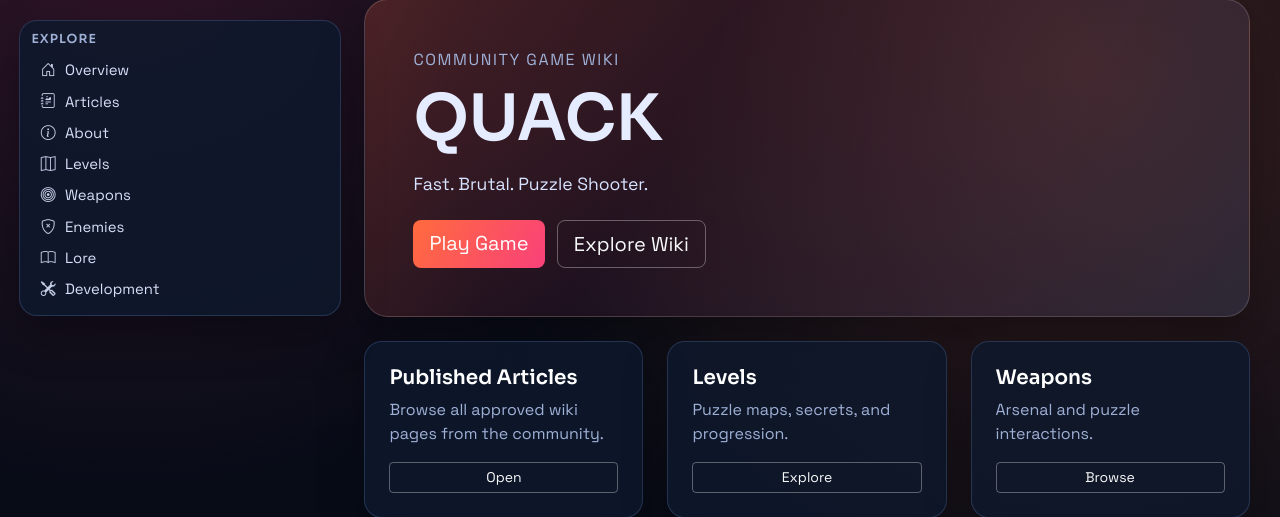
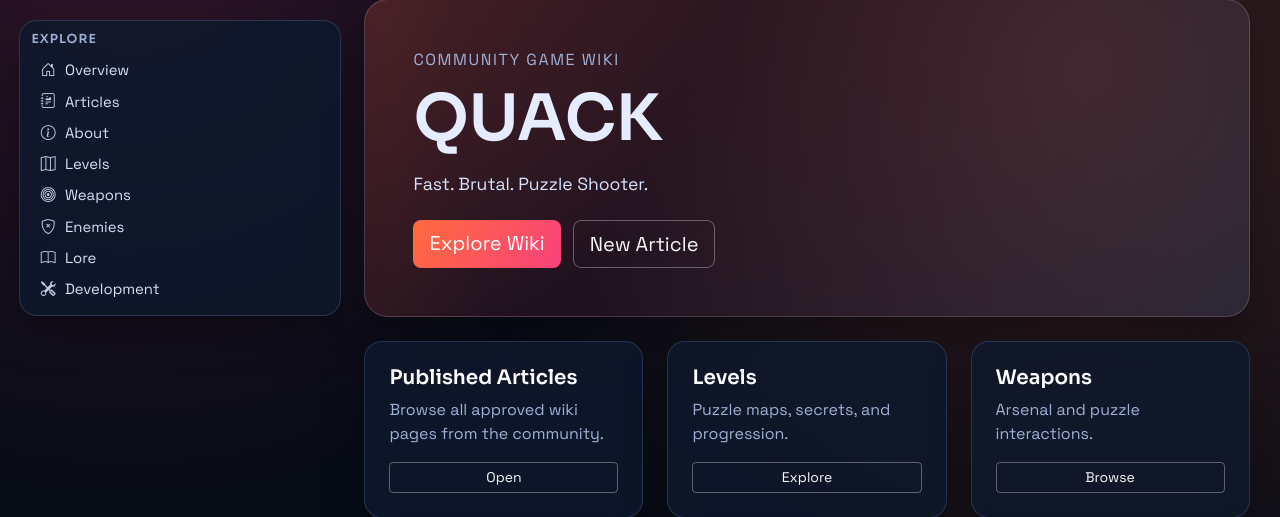
Before and after one commit to KlunnyS/Quack_wiki, a Flask app: page / in a window 1280 px wide. Shown: the part 95-612 px from the top of the page. Run offline with Flask 3, Linux system fonts and the light colour scheme.

Commit message:
added more user article creation

```diff
--- a/main.py
+++ b/main.py
@@ -193,7 +193,7 @@ def can_edit_article(article_obj: Article) -> bool:
         return False
     if current_user.role in ['admin', 'writer']:
         return True
-    return False
+    return article_obj.author == current_user.username
 
 
 def parse_infobox_data(raw_data: str):
@@ -417,9 +417,11 @@ def edit_article(article_id):
             article_obj.status = 'pending'
             article_obj.approved_by = None
             article_obj.approved_at = None
+            flash('Article updated and sent for approval.', 'info')
+        else:
+            flash('Article updated successfully.', 'success')
 
         db.session.commit()
-        flash('Article updated successfully.', 'success')
         return redirect(article_public_url(article_obj))
 
     return render_template('create_article.html', form=form, is_edit=True, article=article_obj)
--- a/templates/_base.html
+++ b/templates/_base.html
@@ -11,6 +11,7 @@
     {% block head %}{% endblock %}
 </head>
 <body>
+    {% from "partials/tag_link.html" import tag_article_link %}
     {% include "partials/navbar.html" %}
 
     <div class="flash-container">
--- a/templates/index.html
+++ b/templates/index.html
@@ -1,4 +1,5 @@
 {% extends "_base.html" %}
+{% from "partials/tag_link.html" import tag_article_link %}
 
 {% block title %}Home - Quack Wiki{% endblock %}
 
@@ -8,8 +9,8 @@
     <h1>QUACK</h1>
     <p class="hero-subtitle">Fast. Brutal. Puzzle Shooter.</p>
     <div class="hero-actions">
-        <a href="/play" class="btn btn-brand btn-lg">Play Game</a>
-        <a href="{{ url_for('articles') }}" class="btn btn-outline-light btn-lg">Explore Wiki</a>
+        <a href="{{ url_for('articles') }}" class="btn btn-brand btn-lg">Explore Wiki</a>
+        <a href="{{ url_for('create_article') }}" class="btn btn-outline-light btn-lg">New Article</a>
     </div>
 </section>
 
@@ -25,35 +26,35 @@
         <article class="card h-100 p-4 info-card">
             <h5>Levels</h5>
             <p>Puzzle maps, secrets, and progression.</p>
-            <a href="/levels" class="btn btn-outline-light btn-sm">Explore</a>
+            {{ tag_article_link('levels', 'Explore', class_name='btn btn-outline-light btn-sm') }}
         </article>
     </div>
     <div class="col-md-6 col-xl-4">
         <article class="card h-100 p-4 info-card">
             <h5>Weapons</h5>
             <p>Arsenal and puzzle interactions.</p>
-            <a href="/weapons" class="btn btn-outline-light btn-sm">Browse</a>
+            {{ tag_article_link('weapons', 'Browse', class_name='btn btn-outline-light btn-sm') }}
         </article>
     </div>
     <div class="col-md-6 col-xl-4">
         <article class="card h-100 p-4 info-card">
             <h5>Enemies</h5>
             <p>AI behavior and combat strategies.</p>
-            <a href="/enemies" class="btn btn-outline-light btn-sm">View</a>
+            {{ tag_article_link('enemies', 'View', class_name='btn btn-outline-light btn-sm') }}
         </article>
     </div>
     <div class="col-md-6 col-xl-4">
         <article class="card h-100 p-4 info-card">
             <h5>Lore</h5>
             <p>The world and story behind Quack.</p>
-            <a href="/lore" class="btn btn-outline-light btn-sm">Read</a>
+            {{ tag_article_link('lore', 'Read', class_name='btn btn-outline-light btn-sm') }}
         </article>
     </div>
     <div class="col-md-6 col-xl-4">
         <article class="card h-100 p-4 info-card">
             <h5>Development</h5>
             <p>Technical details, changelogs, and updates.</p>
-            <a href="/dev" class="btn btn-outline-light btn-sm">Details</a>
+            {{ tag_article_link('development', 'Details', class_name='btn btn-outline-light btn-sm') }}
         </article>
     </div>
 </section>
--- a/templates/partials/sidebar.html
+++ b/templates/partials/sidebar.html
@@ -1,4 +1,3 @@
-{% from "partials/tag_link.html" import tag_article_link %}
 
 <nav class="wiki-sidebar">
     {% if current_user.is_authenticated and current_user.role in ['admin', 'writer'] and request.endpoint in ['dashboard_users', 'dashboard_articles'] %}
```
Also changed, not shown: instance/pages.db, static/img/upload/6f611d6bda314aae950428aae1bd21c9.jpg (added).
